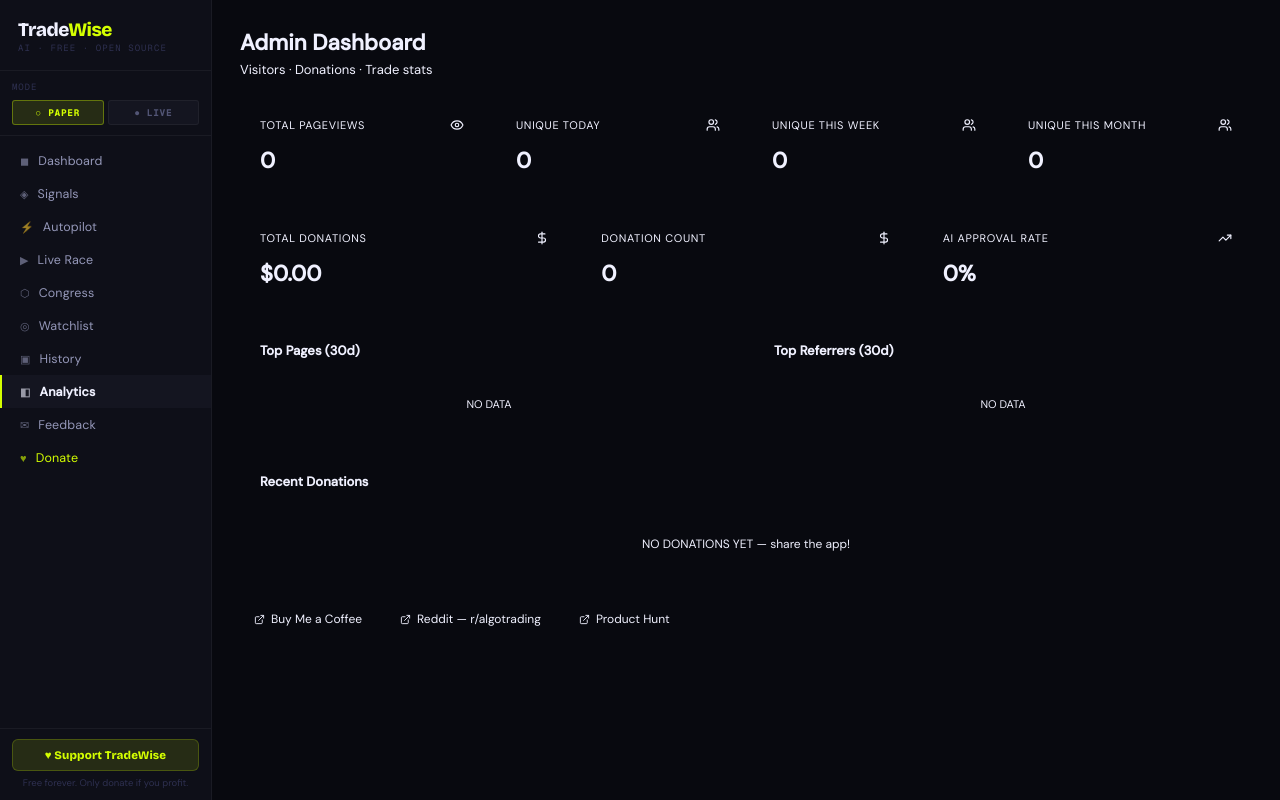
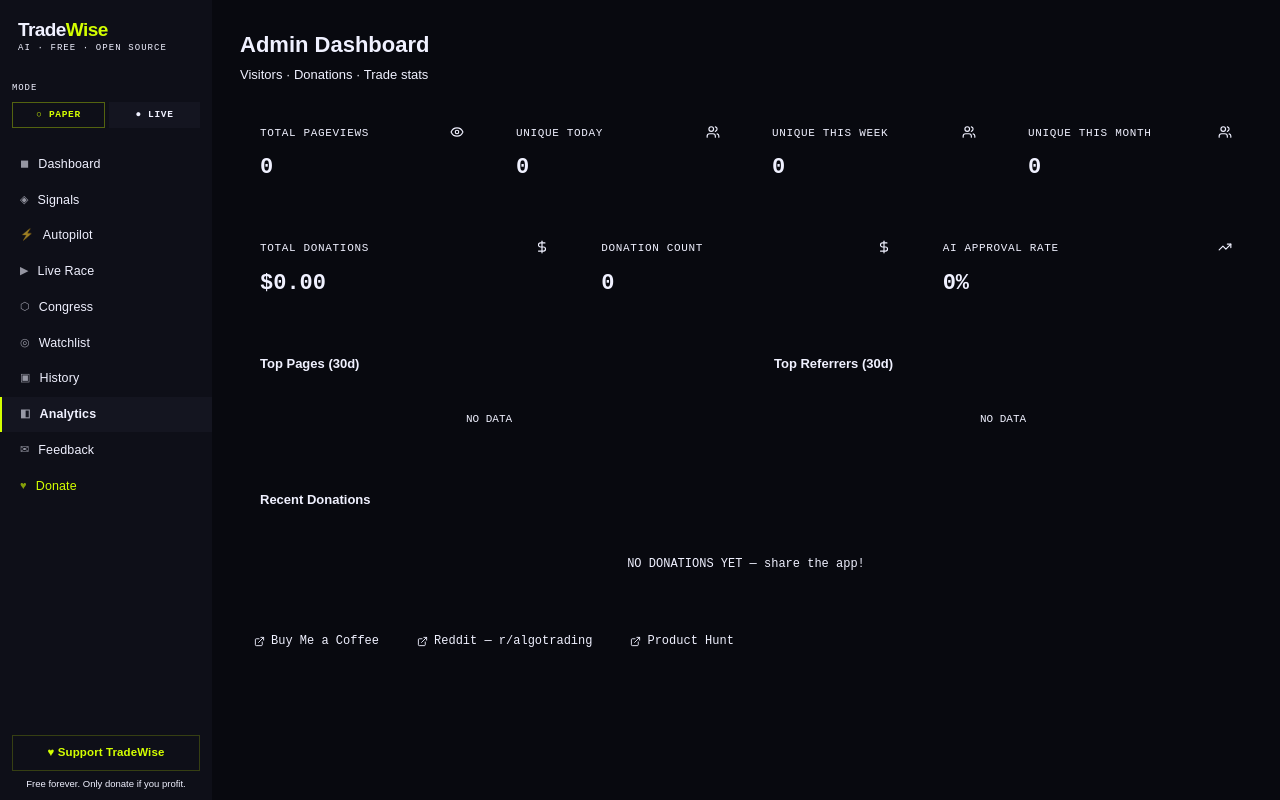
Before and after one commit to Alfaducei/tradewise, a React (Vite) app in the folder frontend/: page /admin in a window 1280 px wide. Built offline with nearby package versions, Linux system fonts and the light colour scheme.

Commit message:
feat(design): tailwind v4 theme tokens + legacy aliases

```diff
--- a/frontend/src/index.css
+++ b/frontend/src/index.css
@@ -1,251 +1,144 @@
-@import url('https://fonts.googleapis.com/css2?family=Bricolage+Grotesque:opsz,wght@12..96,300;12..96,400;12..96,500;12..96,600;12..96,800&family=Geist+Mono:wght@300;400;500;700&family=DM+Sans:ital,wght@0,300;0,400;0,500;1,300&display=swap');
+@import "tailwindcss";
 
-/* ── DESIGN TOKENS ─────────────────────────────────────────────────────────── */
-:root {
-  /* Base surfaces */
-  --ink:       #08090f;
-  --ink-1:     #0e0f18;
-  --ink-2:     #141520;
-  --ink-3:     #1c1e2d;
-  --ink-4:     #252740;
+@custom-variant dark (&:is(.dark *));
 
-  /* Text */
-  --paper:     #f0f1ff;
-  --paper-2:   #9497b8;
-  --paper-3:   #525575;
-  --paper-4:   #2e3050;
+@theme {
+  /* ─── Surfaces ─────────────────────────────────── */
+  --color-background: #08090f;
+  --color-foreground: #f0f1ff;
 
-  /* The single signature accent — acid chartreuse */
-  --live:      #d4ff00;
-  --live-dim:  rgba(212, 255, 0, 0.12);
-  --live-glow: rgba(212, 255, 0, 0.06);
+  --color-card: #0e0f18;
+  --color-card-foreground: #f0f1ff;
 
-  /* Semantic */
-  --up:        #22c55e;
-  --up-dim:    rgba(34, 197, 94, 0.12);
-  --down:      #f43f5e;
-  --down-dim:  rgba(244, 63, 94, 0.12);
-  --sky:       #38bdf8;
-  --amber:     #fbbf24;
+  --color-popover: #141520;
+  --color-popover-foreground: #f0f1ff;
 
-  /* Borders */
-  --line:      rgba(212, 255, 0, 0.08);
-  --line-2:    rgba(212, 255, 0, 0.18);
-  --line-sub:  rgba(255, 255, 255, 0.05);
+  --color-secondary: #141520;
+  --color-secondary-foreground: #9497b8;
 
-  /* Typography */
-  --f-display: 'Bricolage Grotesque', system-ui, sans-serif;
-  --f-sans:    'DM Sans', system-ui, sans-serif;
-  --f-mono:    'Geist Mono', 'Courier New', monospace;
+  --color-muted: #141520;
+  --color-muted-foreground: #9497b8;
 
-  /* Geometry */
-  --r:         6px;
-  --r-sm:      3px;
-  --r-lg:      10px;
-}
+  --color-accent: #1c1e2d;
+  --color-accent-foreground: #f0f1ff;
 
-/* ── RESET ─────────────────────────────────────────────────────────────────── */
-*, *::before, *::after { box-sizing: border-box; margin: 0; padding: 0; }
+  /* ─── Semantic ─────────────────────────────────── */
+  --color-primary: #d4ff00;
+  --color-primary-foreground: #08090f;
 
-html {
-  background: var(--ink);
-  color: var(--paper);
-  font-family: var(--f-sans);
-  font-size: 13.5px;
-  -webkit-font-smoothing: antialiased;
-  text-rendering: optimizeLegibility;
-}
+  --color-destructive: #f43f5e;
+  --color-destructive-foreground: #ffffff;
 
-body {
-  min-height: 100vh;
-  background: var(--ink);
-}
+  /* ─── Borders / inputs / ring ──────────────────── */
+  --color-border: #2e3050;
+  --color-input: #141520;
+  --color-ring: #d4ff00;
 
-#root { display: flex; flex-direction: column; min-height: 100vh; }
+  /* ─── TradeWise trading semantics ──────────────── */
+  --color-up: #22c55e;
+  --color-down: #f43f5e;
+  --color-live: #d4ff00;
+  --color-sky: #38bdf8;
+  --color-amber: #fbbf24;
 
-/* Scrollbars */
-::-webkit-scrollbar { width: 4px; height: 4px; }
-::-webkit-scrollbar-track { background: transparent; }
-::-webkit-scrollbar-thumb { background: var(--ink-4); border-radius: 99px; }
+  /* ─── Chart palette (Recharts) ─────────────────── */
+  --color-chart-1: #d4ff00;
+  --color-chart-2: #38bdf8;
+  --color-chart-3: #22c55e;
+  --color-chart-4: #f43f5e;
+  --color-chart-5: #fbbf24;
 
-/* ── UTILITIES ─────────────────────────────────────────────────────────────── */
-.mono { font-family: var(--f-mono) !important; }
-.display { font-family: var(--f-display) !important; }
-.up { color: var(--up); }
-.dn { color: var(--down); }
-.live-text { color: var(--live); }
-.muted { color: var(--paper-3); }
+  /* ─── Sidebar ──────────────────────────────────── */
+  --color-sidebar: #08090f;
+  --color-sidebar-foreground: #9497b8;
+  --color-sidebar-primary: #d4ff00;
+  --color-sidebar-primary-foreground: #08090f;
+  --color-sidebar-accent: #0e0f18;
+  --color-sidebar-accent-foreground: #f0f1ff;
+  --color-sidebar-border: #2e3050;
+  --color-sidebar-ring: #d4ff00;
 
-/* ── BADGE SYSTEM ──────────────────────────────────────────────────────────── */
-.tag {
-  display: inline-flex; align-items: center; gap: 4px;
-  padding: 2px 8px;
-  font-family: var(--f-mono); font-size: 10px; font-weight: 700;
-  letter-spacing: 0.06em; text-transform: uppercase;
-  border-radius: var(--r-sm);
-}
-.tag-buy   { background: var(--up-dim);   color: var(--up);   border: 1px solid rgba(34,197,94,0.25);  }
-.tag-sell  { background: var(--down-dim); color: var(--down); border: 1px solid rgba(244,63,94,0.25);  }
-.tag-hold  { background: rgba(56,189,248,0.08); color: var(--sky); border: 1px solid rgba(56,189,248,0.2); }
-.tag-live  { background: var(--live-dim); color: var(--live); border: 1px solid rgba(212,255,0,0.25); animation: pulse-live 2s infinite; }
-.tag-paper { background: rgba(148,151,184,0.1); color: var(--paper-2); border: 1px solid rgba(148,151,184,0.2); }
-.tag-stop  { background: var(--down-dim); color: var(--down); border: 1px solid rgba(244,63,94,0.3); }
-.tag-tp    { background: rgba(251,191,36,0.08); color: var(--amber); border: 1px solid rgba(251,191,36,0.2); }
-.tag-low   { background: var(--up-dim); color: var(--up); border: 1px solid rgba(34,197,94,0.2); }
-.tag-medium{ background: rgba(251,191,36,0.08); color: var(--amber); border: 1px solid rgba(251,191,36,0.2); }
-.tag-high  { background: var(--down-dim); color: var(--down); border: 1px solid rgba(244,63,94,0.2); }
+  /* ─── Geometry ─────────────────────────────────── */
+  --radius: 6px;
+  --radius-sm: 3px;
+  --radius-md: 4px;
+  --radius-lg: 6px;
 
-/* ── BUTTONS ───────────────────────────────────────────────────────────────── */
-button {
-  cursor: pointer; font-family: var(--f-sans);
-  border: none; outline: none;
-  border-radius: var(--r-sm);
-  transition: all 0.15s ease;
-  font-size: 13px; font-weight: 500;
-}
-button:disabled { opacity: 0.35; cursor: not-allowed; }
+  /* ─── Typography ───────────────────────────────── */
+  --font-display: 'Bricolage Grotesque', sans-serif;
+  --font-sans: 'DM Sans', sans-serif;
+  --font-mono: 'Geist Mono', monospace;
 
-.btn-live {
-  background: var(--live); color: var(--ink);
-  font-family: var(--f-display); font-weight: 800;
-  padding: 9px 20px; font-size: 12px; letter-spacing: 0.02em;
-}
-.btn-live:hover:not(:disabled) { background: #e2ff33; }
+  /* ─── Animations ───────────────────────────────── */
+  --animate-pulse-live: pulse-live 2s ease-in-out infinite;
+  --animate-fade-up: fade-up 0.3s ease-out;
+  --animate-blink: blink 1s step-end infinite;
 
-.btn-stop {
-  background: var(--down-dim); border: 1px solid rgba(244,63,94,0.3);
-  color: var(--down); font-weight: 600; padding: 9px 20px;
-}
-.btn-stop:hover:not(:disabled) { background: rgba(244,63,94,0.2); }
-
-.btn-ghost {
-  background: transparent; border: 1px solid var(--line-sub);
-  color: var(--paper-2); padding: 8px 16px;
-}
-.btn-ghost:hover:not(:disabled) { background: var(--ink-2); border-color: var(--line); color: var(--paper); }
-
-.btn-subtle {
-  background: var(--ink-2); border: 1px solid var(--line-sub);
-  color: var(--paper-2); padding: 8px 16px; font-size: 12px;
-}
-.btn-subtle:hover:not(:disabled) { background: var(--ink-3); color: var(--paper); }
-
-/* ── INPUTS ────────────────────────────────────────────────────────────────── */
-input, select, textarea {
-  font-family: var(--f-sans); font-size: 13px;
-  background: var(--ink-2); border: 1px solid var(--line-sub);
-  color: var(--paper); outline: none;
-  border-radius: var(--r-sm);
-  padding: 8px 12px;
-  transition: border-color 0.15s;
-}
-input:focus, select:focus, textarea:focus { border-color: var(--line-2); }
-input::placeholder, textarea::placeholder { color: var(--paper-4); }
-select option { background: var(--ink-2); }
-
-/* ── CARD / SURFACE ────────────────────────────────────────────────────────── */
-.surface {
-  background: var(--ink-1);
-  border: 1px solid var(--line-sub);
-  border-radius: var(--r);
-}
-
-/* ── TABLES ────────────────────────────────────────────────────────────────── */
-table { width: 100%; border-collapse: collapse; }
-th {
-  padding: 8px 16px; text-align: left;
-  font-family: var(--f-mono); font-size: 9.5px; font-weight: 700;
-  color: var(--paper-3); letter-spacing: 0.1em; text-transform: uppercase;
-  border-bottom: 1px solid var(--line-sub);
-}
-td { padding: 11px 16px; border-bottom: 1px solid var(--line-sub); font-size: 12.5px; }
-tr:last-child td { border-bottom: none; }
-tbody tr { transition: background 0.1s; }
-tbody tr:hover { background: rgba(255,255,255,0.015); }
-
-/* ── ANIMATIONS ────────────────────────────────────────────────────────────── */
   @keyframes pulse-live {
-  0%, 100% { box-shadow: 0 0 0 0 rgba(212,255,0,0); }
-  50%       { box-shadow: 0 0 0 4px rgba(212,255,0,0.1); }
+    0%, 100% { box-shadow: 0 0 0 0 rgb(212 255 0 / 0); }
+    50%      { box-shadow: 0 0 0 4px rgb(212 255 0 / 0.1); }
   }
   @keyframes fade-up {
     from { opacity: 0; transform: translateY(10px); }
     to   { opacity: 1; transform: translateY(0); }
   }
-@keyframes blink-cursor {
+  @keyframes blink {
     0%, 100% { opacity: 1; }
-  50%       { opacity: 0; }
+    50%      { opacity: 0; }
   }
-@keyframes scan-line {
-  0%   { transform: translateY(-100%); }
-  100% { transform: translateY(100%); }
-}
-@keyframes orbit {
-  from { transform: rotate(0deg); }
-  to   { transform: rotate(360deg); }
-}
-@keyframes orbit-rev {
-  from { transform: rotate(0deg); }
-  to   { transform: rotate(-360deg); }
-}
-@keyframes ripple-out {
-  0%   { transform: scale(0.8); opacity: 0.8; }
-  100% { transform: scale(2.5); opacity: 0; }
-}
-@keyframes spike {
-  0%, 100% { scaleY: 1; }
-  50%       { scaleY: 3; }
-}
-@keyframes type-in {
-  from { width: 0; }
-  to   { width: 100%; }
-}
-@keyframes signal-in {
-  from { opacity: 0; transform: scale(0.9) translateY(4px); }
-  to   { opacity: 1; transform: scale(1) translateY(0); }
 }
 
-.fade-up { animation: fade-up 0.3s ease forwards; }
-
-/* ── AI THINKING COMPONENT ─────────────────────────────────────────────────── */
-.ai-brain-wrapper {
-  position: relative;
-  overflow: hidden;
+/* ─── Legacy aliases (TEMPORARY — deleted in step 11) ─── */
+:root {
+  --ink: #08090f;
+  --ink-1: #0e0f18;
+  --ink-2: #141520;
+  --ink-3: #1c1e2d;
+  --paper: #f0f1ff;
+  --p2: #9497b8;
+  --p3: #6d709a;
+  --p4: #2e3050;
+  --live: #d4ff00;
+  --up: #22c55e;
+  --down: #f43f5e;
+  --sky: #38bdf8;
+  --amber: #fbbf24;
+  --f-display: 'Bricolage Grotesque', sans-serif;
+  --f-sans: 'DM Sans', sans-serif;
+  --f-mono: 'Geist Mono', monospace;
 }
 
-.ai-brain-wrapper.thinking .brain-orb {
-  animation: orbit 3s linear infinite;
+/* ─── Shared utility classes ────────────────────── */
+@layer components {
+  .section-label {
+    font-family: var(--font-mono);
+    font-size: 11px;
+    font-weight: 500;
+    letter-spacing: 0.08em;
+    text-transform: uppercase;
+    color: var(--color-muted-foreground);
+    line-height: 1.2;
   }
 
-.thinking-stream {
-  font-family: var(--f-mono);
-  font-size: 11px;
-  color: var(--paper-3);
-  line-height: 1.7;
-  white-space: pre-wrap;
-  word-break: break-word;
+  .mono-number {
+    font-family: var(--font-mono);
+    font-variant-numeric: tabular-nums;
+    line-height: 1.1;
+  }
 }
 
-.thinking-stream .token {
-  display: inline;
-  animation: fade-up 0.1s ease forwards;
+/* ─── Base ──────────────────────────────────────── */
+@layer base {
+  * { border-color: var(--color-border); }
+  html { background: var(--color-background); }
+  body {
+    background: var(--color-background);
+    color: var(--color-foreground);
+    font-family: var(--font-sans);
+    font-size: 14px;
+    line-height: 1.5;
+  }
 }
 
-.cursor {
-  display: inline-block;
-  width: 6px; height: 11px;
-  background: var(--live);
-  vertical-align: text-bottom;
-  margin-left: 2px;
-  animation: blink-cursor 0.8s step-end infinite;
-}
-
-.decision-card {
-  animation: signal-in 0.35s cubic-bezier(0.34,1.56,0.64,1) forwards;
-}
-
-/* ── SECTION HEADING ───────────────────────────────────────────────────────── */
-.sh {
-  font-family: var(--f-mono); font-size: 9.5px; font-weight: 700;
-  color: var(--paper-3); letter-spacing: 0.1em; text-transform: uppercase;
-}
+/* ─── Google Fonts ──────────────────────────────── */
+@import url('https://fonts.googleapis.com/css2?family=Bricolage+Grotesque:opsz,wght@12..96,400;12..96,700;12..96,800&family=Geist+Mono:wght@400;500;700&family=DM+Sans:wght@400;500;700&display=swap');
```
Lines whose indentation alone changed are shown as unchanged.
